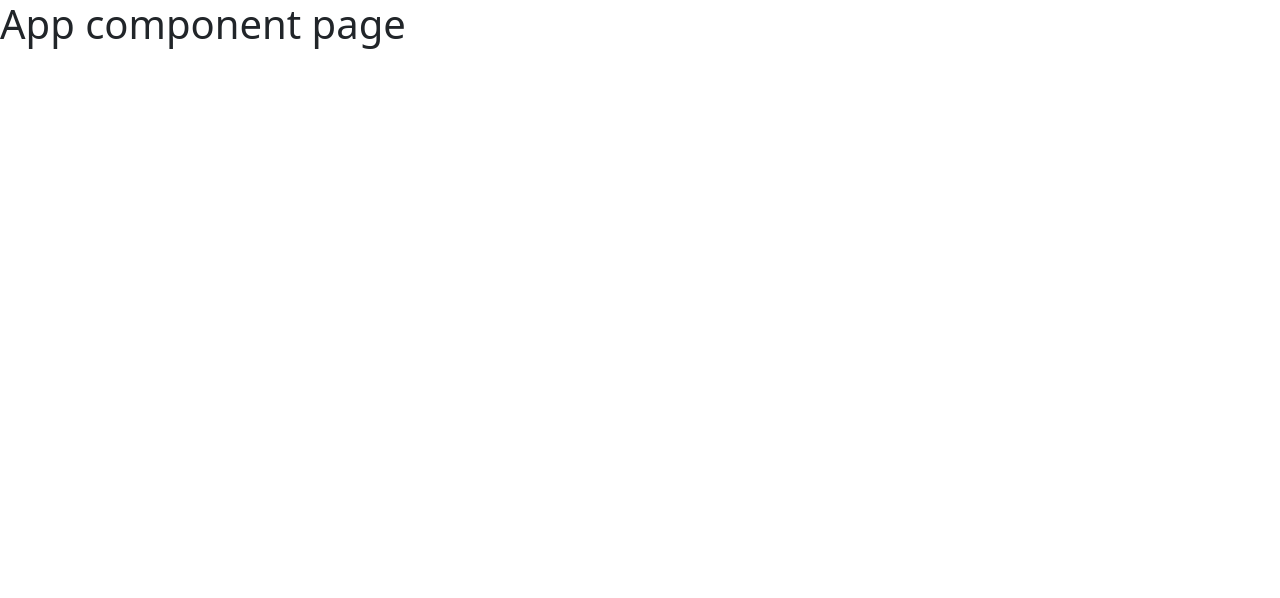
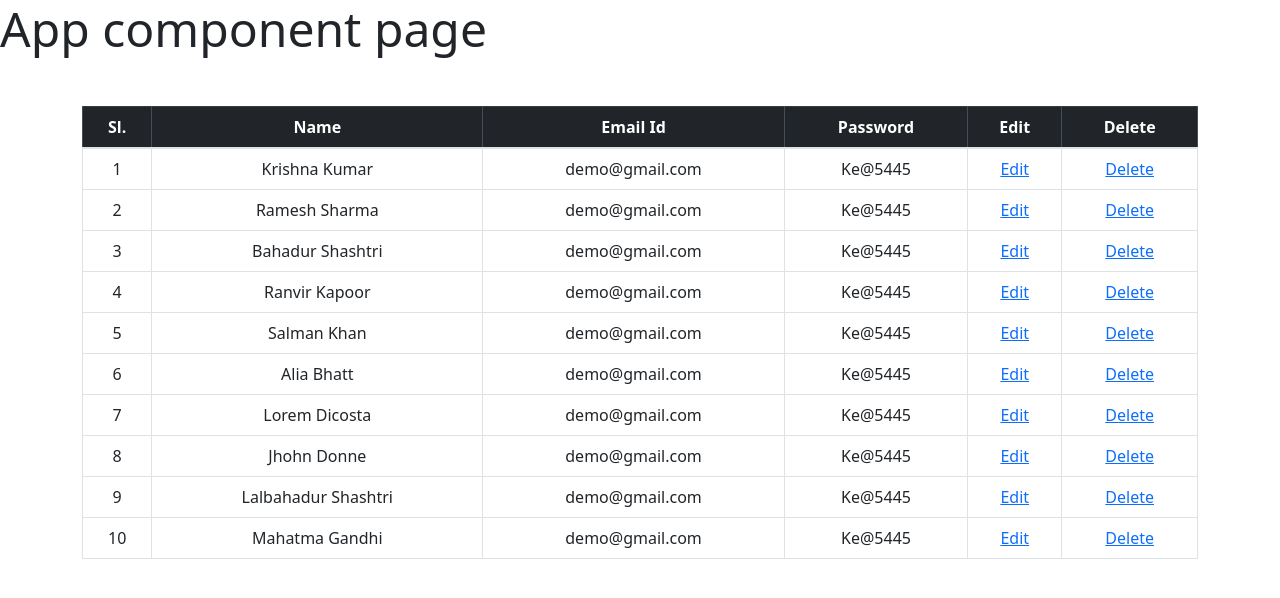
Before and after one commit to imagegrafia/sample-app, an Angular app: page /user-table in a window 1280 px wide. Before the commit this address led to /. Shown: the top 598 px of the page. Built offline with nearby package versions, Linux system fonts and the light colour scheme.

Commit message:
Add Dynamic Table In User Table Component

```diff
--- a/src/app/app-routing.module.ts
+++ b/src/app/app-routing.module.ts
@@ -4,12 +4,14 @@ import { HomeComponent } from './home/home.component';
 import { LoginComponent } from './login/login.component';
 import { ShopComponent } from './shop/shop.component';
 import { UserCardComponent } from './user-card/user-card.component';
+import { UserTableComponent } from './user-table/user-table.component';
 
 const routes: Routes = [
   {path: 'home',component: HomeComponent},
   {path: 'shop',component: ShopComponent},
   {path: 'login',component: LoginComponent},
   {path: 'user',component: UserCardComponent},
+  {path: 'user-table', component: UserTableComponent},
 
 ];
 
--- a/src/app/app.component.html
+++ b/src/app/app.component.html
@@ -1,5 +1,5 @@
 
- <h1>App component page</h1>
+ <h1 class="display-5">App component page</h1>
  <!-- <div class="header">
      <ul>
          <li>nav1</li>
@@ -7,6 +7,5 @@
          <li>nav1</li>
      </ul>
  </div> -->
-
 <!-- <app-home></app-home> -->
 <router-outlet></router-outlet>
--- a/src/app/user-table/user-table.component.html
+++ b/src/app/user-table/user-table.component.html
@@ -1,21 +1,26 @@
 <!-- Table -->
 <div class="container mt-5">
-    <table class="table">
+    <table class="table table-responsive-sm table-hover table-bordered">
         <thead>
-          <tr>
-            <th scope="col">#</th>
-            <th scope="col">First</th>
-            <th scope="col">Last</th>
-            <th scope="col">Handle</th>
+          <tr class="table-dark text-center">
+            <th scope="col">Sl.</th>
+            <th scope="col">Name</th>
+            <th scope="col">Email Id</th>
+            <th scope="col">Password</th>
+            <th scope="col">Edit</th>
+            <th scope="col">Delete</th>
           </tr>
         </thead>
         <tbody>
-
-          <tr *ngFor="let prod of products">
-            <td>{{prod?.name | uppercase }}</td>
-            <td>{{prod?.price }}</td>
-        </tr>
+          <tr *ngFor="let prod of users" class="text-center">
+            <td>{{prod?.sl | uppercase }}</td>
+            <td>{{prod?.name }}</td>
+            <td>{{prod?.email }}</td>
+            <td>{{prod?.pass }}</td>
+            <td><a href="#" class="button">Edit</a></td>
+            <td><a href="#" class="button">Delete</a></td>
+          </tr>
         </tbody>
 
-      </table>
-    </div>
+    </table>
+</div>
--- a/src/app/user-table/user-table.component.ts
+++ b/src/app/user-table/user-table.component.ts
@@ -6,14 +6,17 @@ import { Component, OnInit } from '@angular/core';
   styleUrls: ['./user-table.component.scss']
 })
 export class UserTableComponent implements OnInit {
-  products =[
-    {name:"Apple laptop", price :20000},
-    {name:"Dell laptop", price :20000},
-    {name:"Lg laptop", price :20000},
-    {name:"Samsung laptop", price :20000},
-    {name:"Dell laptop", price :20000},
-    {name:"Lg laptop", price :20000},
-    {name:"Samsung laptop", price :20000},
+  users =[
+    {name:"Krishna Kumar", email :"demo@gmail.com", pass:"Ke@5445", sl:"1"},
+    {name:"Ramesh Sharma", email :"demo@gmail.com", pass:"Ke@5445", sl:"2"},
+    {name:"Bahadur Shashtri", email :"demo@gmail.com", pass:"Ke@5445", sl:"3"},
+    {name:"Ranvir Kapoor", email :"demo@gmail.com", pass:"Ke@5445", sl:"4"},
+    {name:"Salman Khan", email :"demo@gmail.com", pass:"Ke@5445", sl:"5"},
+    {name:"Alia Bhatt", email :"demo@gmail.com", pass:"Ke@5445", sl:"6"},
+    {name:"Lorem Dicosta", email :"demo@gmail.com", pass:"Ke@5445", sl:"7"},
+    {name:"Jhohn Donne", email :"demo@gmail.com", pass:"Ke@5445", sl:"8"},
+    {name:"Lalbahadur Shashtri", email:"demo@gmail.com", pass:"Ke@5445", sl:"9"},
+    {name:"Mahatma Gandhi", email:"demo@gmail.com", pass:"Ke@5445", sl:"10"},
   ]
   constructor() { }
 
```
